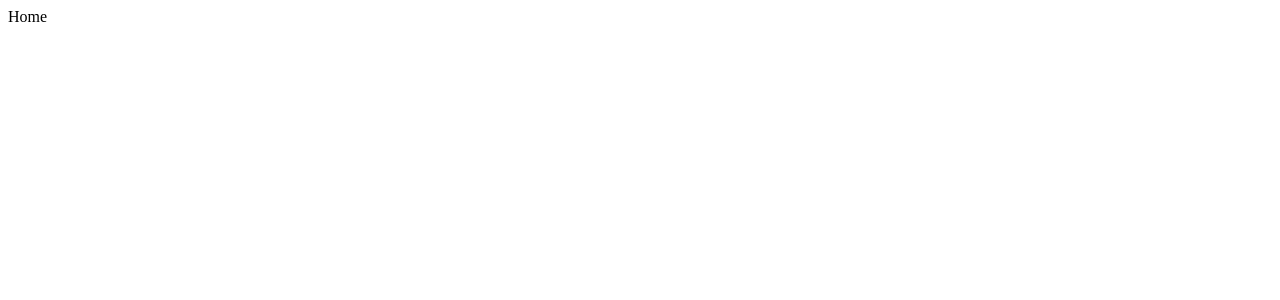
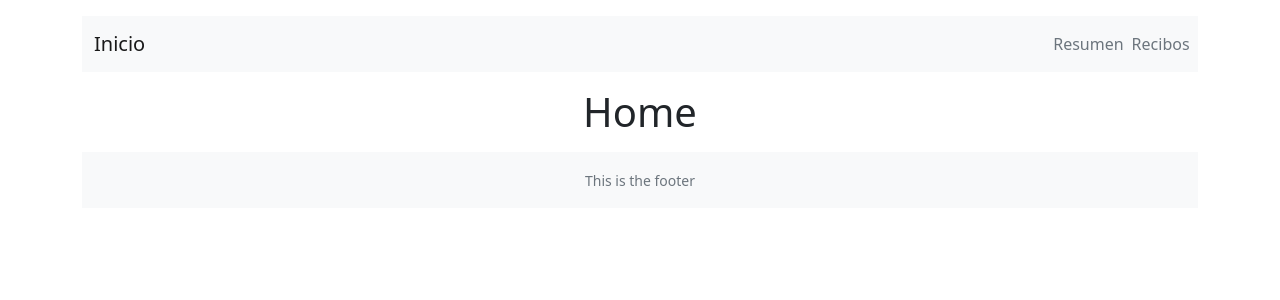
Before and after one commit to fenriquegimenez-zz/inmobi, a Next.js app: page / in a window 1280 px wide. Shown: the top 300 px of the page. Built offline with nearby package versions, Linux system fonts and the light colour scheme.

Commit message:
basic pages

```diff
--- a/components/AppLayout/AppLayout.js
+++ b/components/AppLayout/AppLayout.js
@@ -0,0 +1,15 @@
+import React from "react";
+import Navbar from "../Navbar/Navbar";
+import Footer from "../Footer/Footer";
+
+const AppLayout = ({ children }) => {
+  return (
+    <main className="container">
+      <Navbar />
+      {children}
+      <Footer />
+    </main>
+  );
+};
+
+export default AppLayout;
--- a/components/Footer/Footer.js
+++ b/components/Footer/Footer.js
@@ -0,0 +1,11 @@
+import React from "react"
+
+const Footer = () => {
+  return (
+    <div className="text-center my-3 bg-light py-3">
+      <small className="text-secondary">This is the footer</small>
+    </div>
+  )
+}
+
+export default Footer
--- a/components/Navbar/Navbar.js
+++ b/components/Navbar/Navbar.js
@@ -0,0 +1,32 @@
+import React from "react"
+import Link from "next/link"
+
+const Navbar = () => {
+  return (
+    <nav className="navbar navbar-expand-lg my-3 navbar-light bg-light ">
+      <div className="container-fluid">
+        <Link href="/">
+          <a className="navbar-brand">Inicio</a>
+        </Link>
+        <ul className="navbar-nav row justify-content-evenly mb-2 mb-lg-0">
+          <li className="navbar-item col-4">
+            <Link href="/dashboard">
+              <a className="navbar-link text-decoration-none text-secondary">
+                Resumen
+              </a>
+            </Link>
+          </li>
+          <li className="navbar-item col-4">
+            <Link href="/receipts">
+              <a className="navbar-link text-decoration-none text-secondary">
+                Recibos
+              </a>
+            </Link>
+          </li>
+        </ul>
+      </div>
+    </nav>
+  )
+}
+
+export default Navbar
--- /dev/null
+++ b/pages/_app.js
@@ -0,0 +1,25 @@
+// import App from 'next/app'
+import AppLayout from "../components/AppLayout/AppLayout"
+import "bootstrap/dist/css/bootstrap.min.css"
+
+function MyApp({ Component, pageProps }) {
+  return (
+    <AppLayout>
+      <Component {...pageProps} />
+    </AppLayout>
+  )
+}
+
+// Only uncomment this method if you have blocking data requirements for
+// every single page in your application. This disables the ability to
+// perform automatic static optimization, causing every page in your app to
+// be server-side rendered.
+//
+// MyApp.getInitialProps = async (appContext) => {
+//   // calls page's `getInitialProps` and fills `appProps.pageProps`
+//   const appProps = await App.getInitialProps(appContext);
+//
+//   return { ...appProps }
+// }
+
+export default MyApp
--- a/pages/index.js
+++ b/pages/index.js
@@ -1,7 +1,11 @@
-import React from "react";
+import React from "react"
 
 const Home = () => {
-  return <div>Home</div>;
-};
+  return (
+    <div className="container">
+      <h1 className="text-center">Home</h1>
+    </div>
+  )
+}
 
-export default Home;
+export default Home
```
Also changed, not shown: pages/dashboard/index.js (added, +7 -0 lines), pages/receipts/index.js (added, +7 -0 lines).
